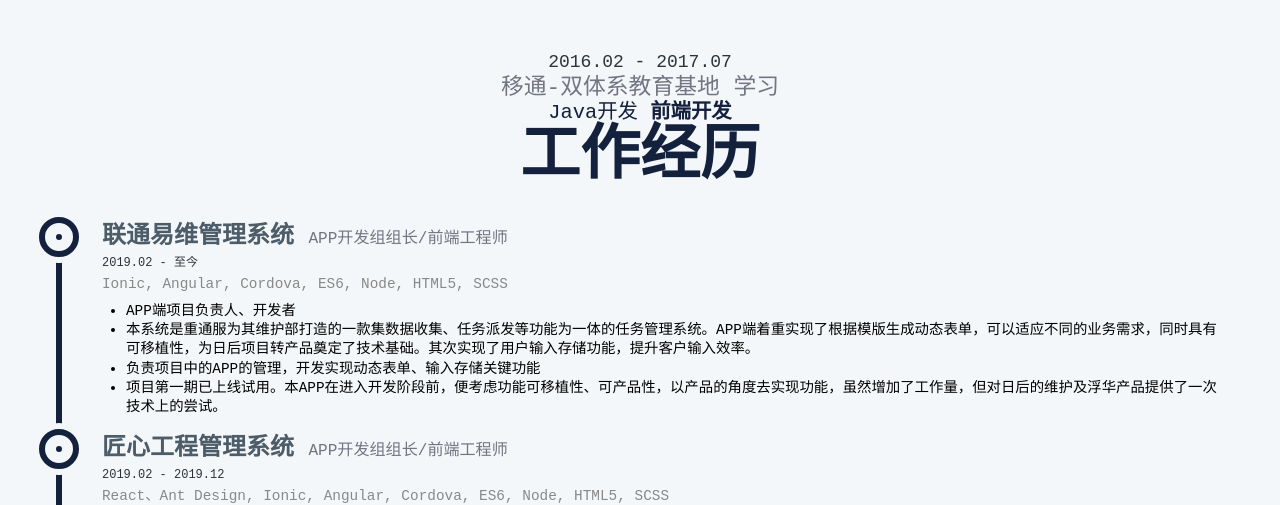
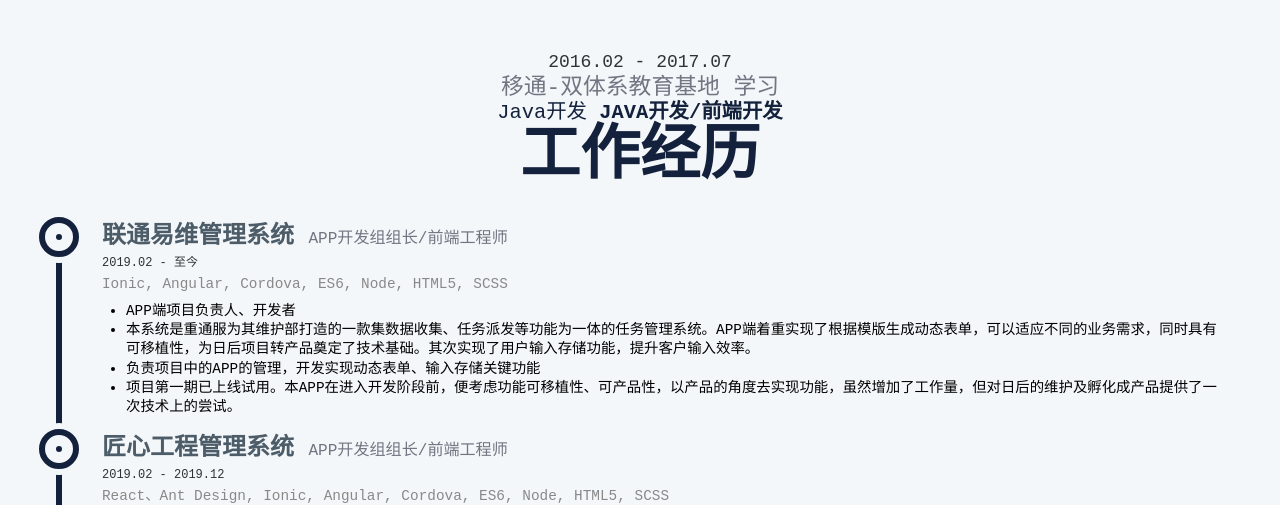
Before and after one commit to HZYou/HZYou.github.io, a Jekyll site: the page jl/index.html, which Jekyll copies as it is, in a window 1280 px wide. Shown: the part 667-1172 px from the top of the page. Built offline with Jekyll 4.4.1, drawn with Linux system fonts in a browser that asks for light colours; some web fonts are replaced.

Commit message:
更新简历

```diff
--- a/jl/index.html
+++ b/jl/index.html
@@ -42,7 +42,7 @@
         </li>
         <li><time>2016.02 - 2017.07</time>
           <div class="school">移通-双体系教育基地 学习</div>
-          <div class="major">Java开发 <strong>前端开发</strong></div>
+          <div class="major">Java开发 <strong>JAVA开发/前端开发</strong></div>
         </li>
       </ul>
     </div>
@@ -61,7 +61,7 @@
               本系统是重通服为其维护部打造的一款集数据收集、任务派发等功能为一体的任务管理系统。APP端着重实现了根据模版生成动态表单，可以适应不同的业务需求，同时具有可移植性，为日后项目转产品奠定了技术基础。其次实现了用户输入存储功能，提升客户输入效率。
             </li>
             <li>负责项目中的APP的管理，开发实现动态表单、输入存储关键功能</li>
-            <li>项目第一期已上线试用。本APP在进入开发阶段前，便考虑功能可移植性、可产品性，以产品的角度去实现功能，虽然增加了工作量，但对日后的维护及浮华产品提供了一次技术上的尝试。</li>
+            <li>项目第一期已上线试用。本APP在进入开发阶段前，便考虑功能可移植性、可产品性，以产品的角度去实现功能，虽然增加了工作量，但对日后的维护及孵化成产品提供了一次技术上的尝试。</li>
           </ul>
         </li>
         <li class="work">
```
